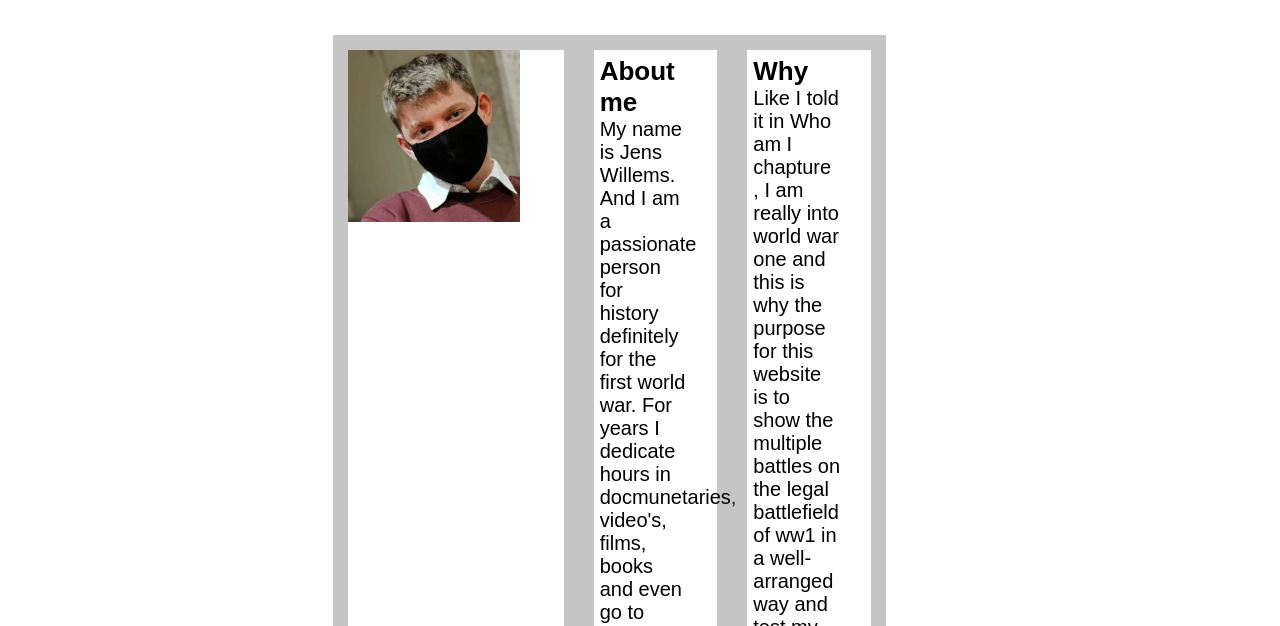
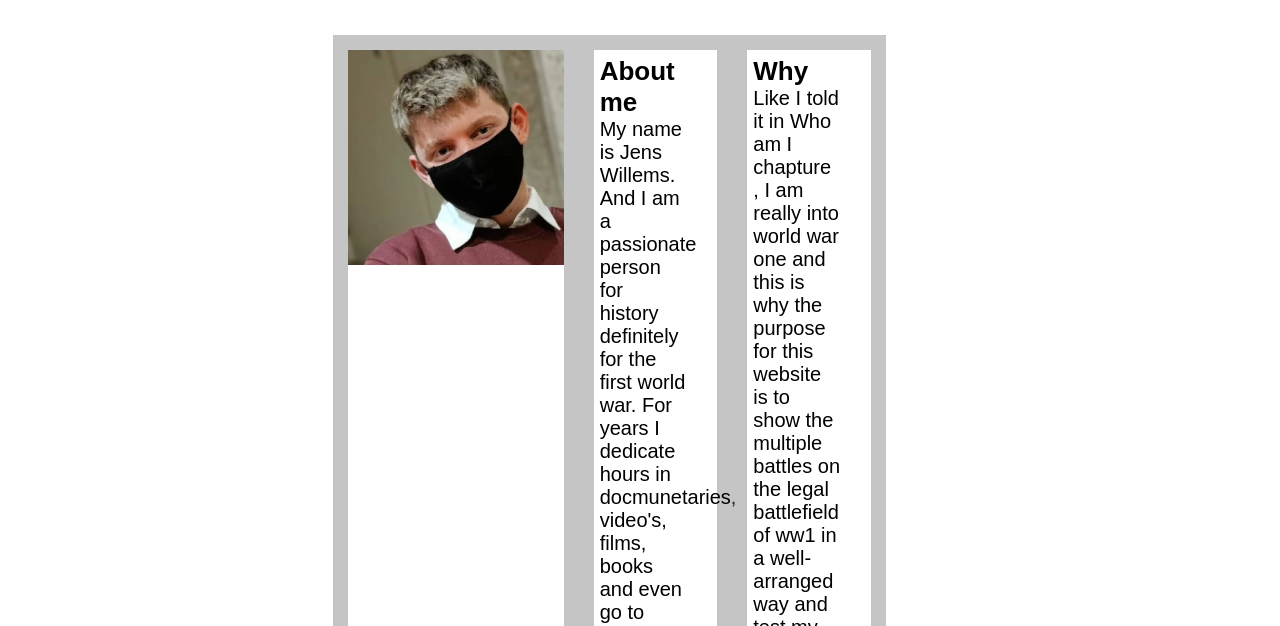
Before and after one commit to EHB-MCT/web2-frontend-JensWillems, a website built with webpack: page html/about.html in a window 1280 px wide. Shown: the part 174-800 px from the top of the page. Built offline with nearby package versions, Linux system fonts and the light colour scheme.

Commit message:
last changes to front-end

```diff
--- a/css/index.css
+++ b/css/index.css
@@ -196,8 +196,8 @@ p {
 }
 
 .imageMe img {
-    max-height: 80%;
-    max-width: 80%;
+    max-height: 100%;
+    max-width: 100%;
 }
 
 .who {
```
Also changed, not shown: html/index.html (+2 -3 lines), README.md.
